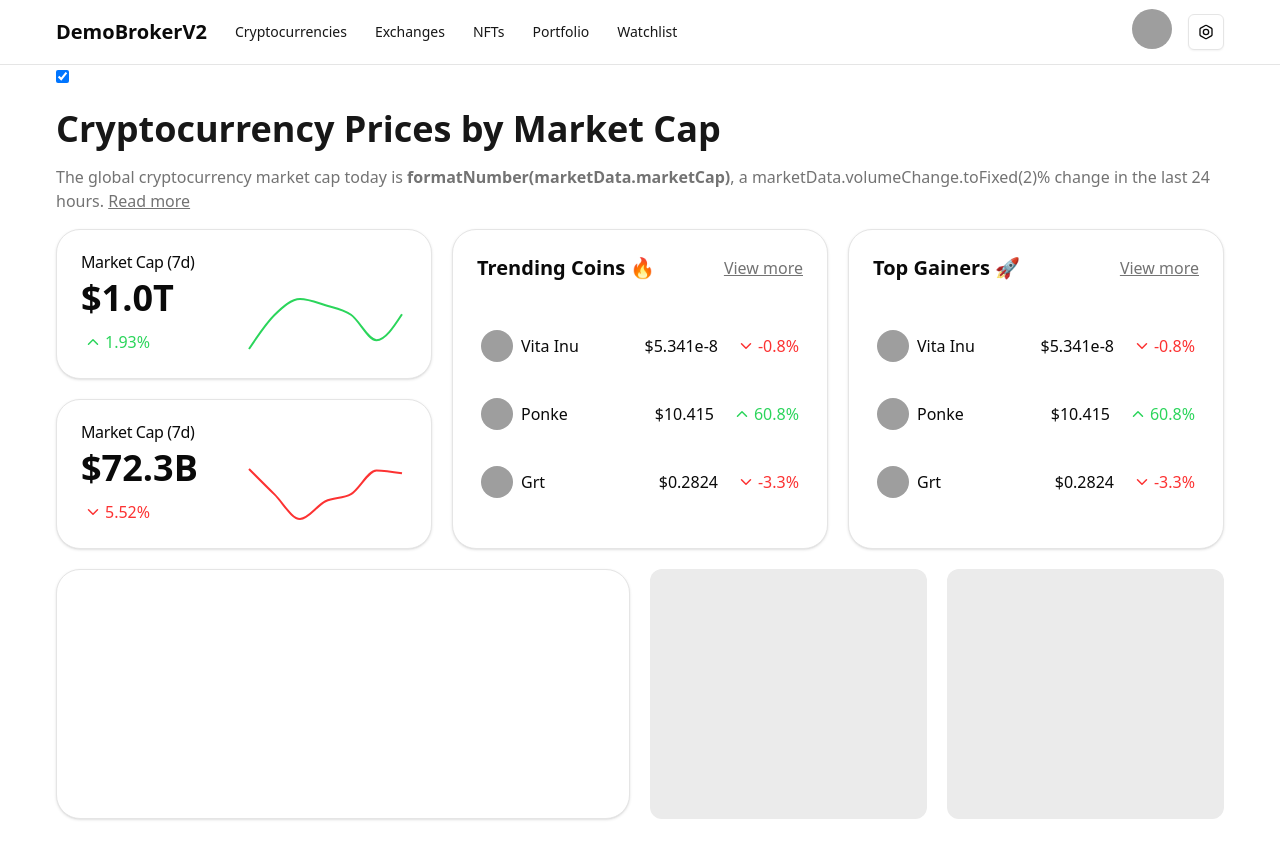
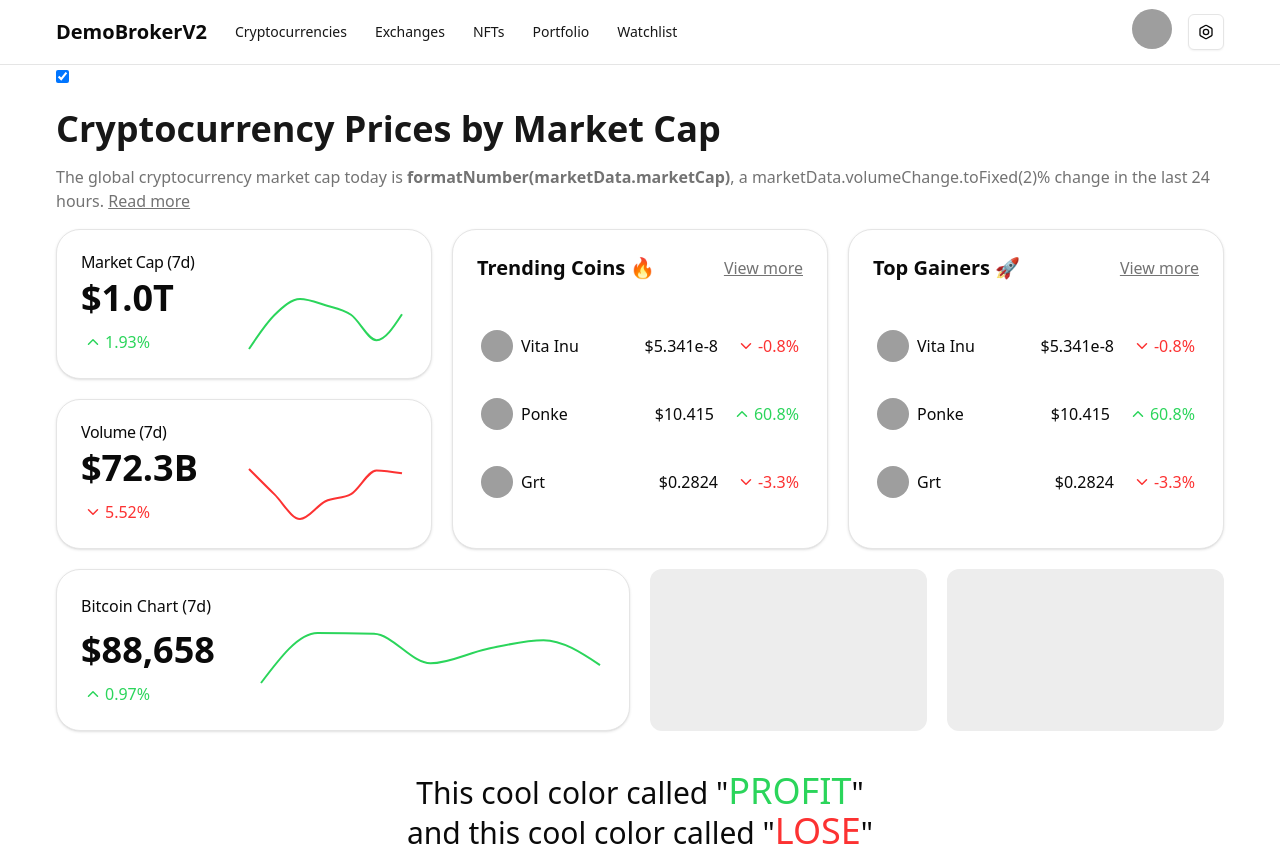
Before and after one commit to YilmazBatal/crpyto-market-tracker, a Next.js app: page / in a window 1280 px wide. Shown: the top 846 px of the page. Built offline with nearby package versions, Linux system fonts and the light colour scheme; grey boxes are pictures that could not be loaded.

Commit message:
Added bitcoin card to market overview

```diff
--- a/components/grid-system.tsx
+++ b/components/grid-system.tsx
@@ -2,7 +2,7 @@
 
 import React from "react";
 import { Skeleton } from "./ui/skeleton";
-import { mockMarketCapData, mockMarketVolumeData, mockTrendingCoinData } from "../lib/generate-mock-data";
+import { mockBTCdata, mockMarketCapData, mockMarketVolumeData, mockTrendingCoinData } from "../lib/generate-mock-data";
 import { TrendingCard } from "./marketoverview/trending-card";
 import { MetricCard } from "./marketoverview/metric-card";
 import { BitcoinChart } from "./marketoverview/bitcoin-chart";
@@ -46,8 +46,8 @@ export default function GridSystem() {
           {/* Home Page Card */}
           <div className="grid grid-cols-1 lg:grid-cols-12 gap-5">
             <div className="lg:col-span-4 space-y-5 h-full flex flex-col justify-center">
-              <MetricCard data={mockMarketCapData} />
-              <MetricCard data={mockMarketVolumeData} />
+              <MetricCard data={mockMarketCapData} name="Market Cap (7d)" />
+              <MetricCard data={mockMarketVolumeData} name="Volume (7d)" />
             </div>
             <div className="lg:col-span-4 space-y-5 h-full flex flex-col justify-center">
               <TrendingCard data={mockTrendingCoinData} name="Trending Coins 🔥" />
@@ -56,7 +56,7 @@ export default function GridSystem() {
               <TrendingCard data={mockTrendingCoinData} name="Top Gainers 🚀"/>
             </div>
             <div className="lg:col-span-6 space-y-5 h-full flex flex-col justify-center">
-              <BitcoinChart />
+              <BitcoinChart data={mockBTCdata} />
             </div>
             <div className="lg:col-span-3 space-y-5 h-full flex flex-col justify-center">
               <Skeleton className="h-full rounded-xl" />
--- a/components/marketoverview/bitcoin-chart.tsx
+++ b/components/marketoverview/bitcoin-chart.tsx
@@ -1,32 +1,40 @@
-import { Card, CardContent, CardHeader, CardTitle } from "@/components/ui/card";
-import Link from "next/link";
+import { Card, CardContent, CardHeader, CardTitle } from "@/components/ui/card"
+import { SparklineChart } from ".././sparkline/sparkline-chart"
+import { ChevronDown, ChevronUp } from "lucide-react";
 
-interface BTCCardProps {
-  data: {
-    img: string;
-    name: string;
-    price: number;
-    percentage_change: number;
-  }[];
+interface MetricCardProps {
+  data: { date: string; value: number }[]
 }
 
-export function BitcoinChart({ }) {
-  const formatMarketCap = (value: number) =>
-    new Intl.NumberFormat("en-US", {
-      style: "currency",
-      currency: "USD",
-      notation: "compact",
-      maximumFractionDigits: 1,
-    }).format(value);
+export function BitcoinChart({ data }: MetricCardProps) {
+  const currentMarketCap = data[data.length - 1].value;
+  const startMarketCap = data[0].value;
+  const percentChange = ((currentMarketCap - startMarketCap) / startMarketCap) * 100;
+
+  const formatMarketCap = (value: number) => new Intl.NumberFormat('en-US', {
+    style: 'currency',
+    currency: 'USD',
+    notation: 'standard',
+    maximumFractionDigits: 0
+  }).format(value);
 
   return (
-    <Card className="h-[250px] rounded-3xl">
-      <CardHeader className="flex flex-row items-center justify-between space-y-0 mb-2">
-
-      </CardHeader>
-      <CardContent className="px-4">
+    <Card className="rounded-3xl">
+      <CardContent className="p-6">
+        <div className="flex grid grid-cols-1 sm:grid-cols-12 justify-between items-center">
+            <div className="col-span-3 lg:col-span-4">
+                <div className="font-medium mb-3">Bitcoin Chart (7d)</div>
+                <div className="text-4xl font-bold">{formatMarketCap(currentMarketCap)}</div>
+                <div className={`font-medium mt-3 flex items-center ${percentChange >= 0 ? 'text-up' : 'text-down'}`}>
+                    {percentChange >= 0 ? <ChevronUp height={18}/> : <ChevronDown height={18}/>} {Math.abs(percentChange).toFixed(2)}%
+                </div>
+            </div>
+            <div className="col-span-9 lg:col-span-8 h-[60px] mt-4 ">
+                <SparklineChart data={data} />
+            </div>
+        </div>
 
       </CardContent>
     </Card>
-  );
+  )
 }
--- a/components/marketoverview/metric-card.tsx
+++ b/components/marketoverview/metric-card.tsx
@@ -3,10 +3,11 @@ import { SparklineChart } from ".././sparkline/sparkline-chart"
 import { ChevronDown, ChevronUp } from "lucide-react";
 
 interface MetricCardProps {
+  name: string,
   data: { date: string; value: number }[]
 }
 
-export function MetricCard({ data }: MetricCardProps) {
+export function MetricCard({ data, name }: MetricCardProps) {
   const currentMarketCap = data[data.length - 1].value;
   const startMarketCap = data[0].value;
   const percentChange = ((currentMarketCap - startMarketCap) / startMarketCap) * 100;
@@ -21,7 +22,7 @@ export function MetricCard({ data }: MetricCardProps) {
   return (
     <Card className="rounded-3xl">
       <CardHeader className="flex flex-row items-center justify-between space-y-0 pb-2">
-        <CardTitle className="font-medium">Market Cap (7d)</CardTitle>
+        <CardTitle className="font-medium">{name}</CardTitle>
       </CardHeader>
       <CardContent>
         <div className="flex grid grid-cols-1 sm:grid-cols-12 justify-between items-center">
--- a/lib/generate-mock-data.ts
+++ b/lib/generate-mock-data.ts
@@ -40,8 +40,30 @@ const generateMockVolumeData = () => {
   return data;
 };
 
+const generateBtcData = () => {
+  const now = Date.now();
+  const oneDay = 24 * 60 * 60 * 1000;
+  const data = [];
+
+  // Start with a base market cap value
+  let marketCap = 90000; // $1 trillion
+
+  for (let i = 6; i >= 0; i--) {
+    const date = new Date(now - i * oneDay);
+    // Add some random fluctuation to the market cap
+    marketCap += (Math.random() - 0.5) * 5000; // +/- $50 billion max change per day
+    data.push({
+      date: date.toISOString().split('T')[0], // Format as YYYY-MM-DD
+      value: marketCap,
+    });
+  }
+
+  return data;
+};
+
 export const mockMarketCapData = generateMockData();
 export const mockMarketVolumeData = generateMockVolumeData();
+export const mockBTCdata = generateBtcData();
 
 export const mockTrendingCoinData = [
   {
```
